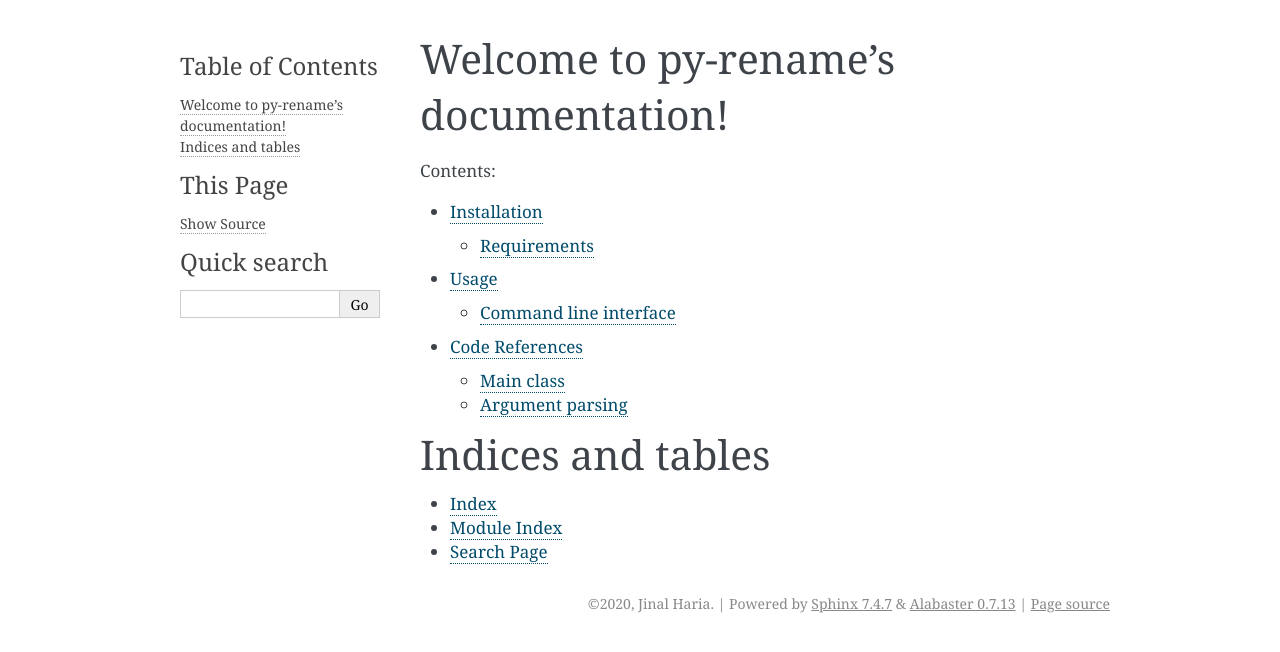
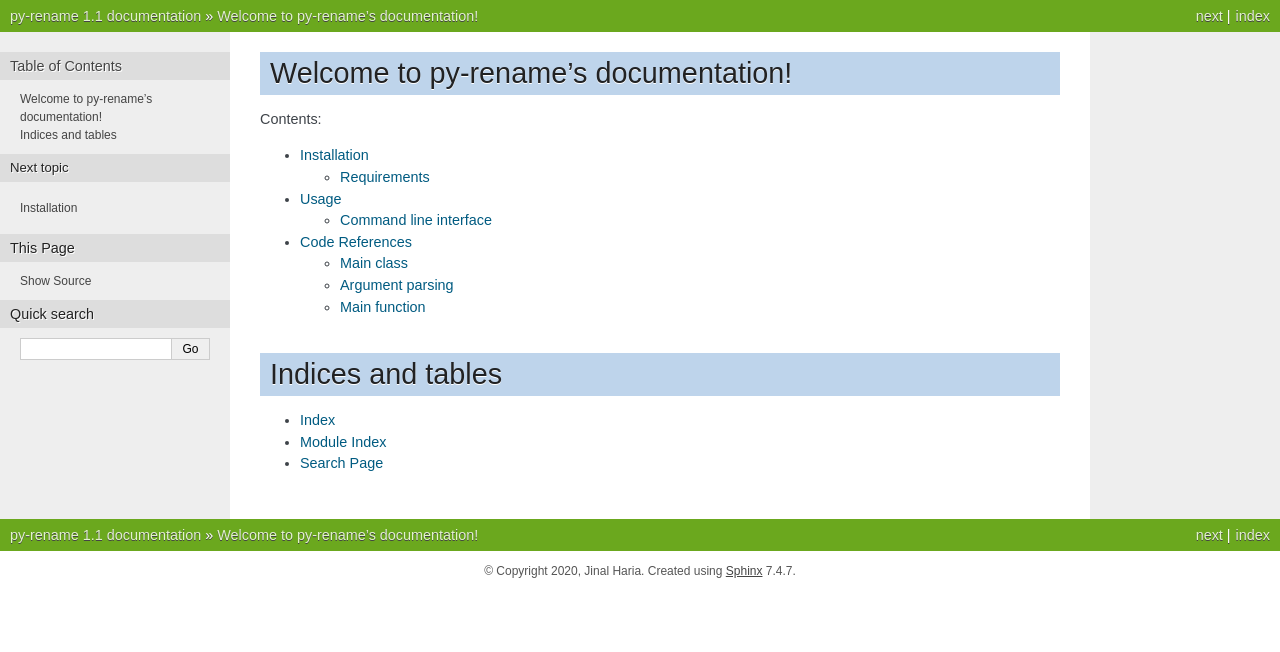
Before and after one commit to jinalharia/py_rename, a Sphinx documentation site: the page built from docs/index.rst, in a window 1280 px wide. Shown: the top 652 px of the page. Built offline with Sphinx 7.4.7, drawn with Linux system fonts in a browser that asks for light colours.

Commit message:
fix docstrings and roll version

```diff
--- a/docs/code.rst
+++ b/docs/code.rst
@@ -11,3 +11,8 @@ Argument parsing
 -----------------
 
 .. autofunction:: src.main.parse_args
+
+Main function
+--------------
+
+.. autofunction:: src.main.main
--- a/docs/conf.py
+++ b/docs/conf.py
@@ -23,10 +23,10 @@ copyright = "2020, Jinal Haria"
 author = "Jinal Haria"
 
 # The short X.Y version
-version = "1.0"
+version = "1.1"
 
 # The full version, including alpha/beta/rc tags
-release = "1.0"
+release = "1.1"
 
 
 # -- General configuration ---------------------------------------------------
@@ -59,7 +59,11 @@ exclude_patterns = ["_build", "Thumbs.db", ".DS_Store"]
 # a list of builtin themes.
 #
 # html_theme = 'sphinx_rtd_theme'
-# html_theme = "default"
+on_rtd = os.environ.get("READTHEDOCS") == "True"
+if on_rtd:
+    html_theme = "default"
+else:
+    html_theme = "nature"
 
 # Add any paths that contain custom static files (such as style sheets) here,
 # relative to this directory. They are copied after the builtin static files,
--- a/src/version.py
+++ b/src/version.py
@@ -1,4 +1,4 @@
 __author__ = "JH"
 __date__ = "2020-08-31"
 __license__ = "MIT"
-__version__ = "1.2.1"
+__version__ = "1.3.0"
```
Also changed, not shown: README.md (+1 -0 lines), 2 other files.
